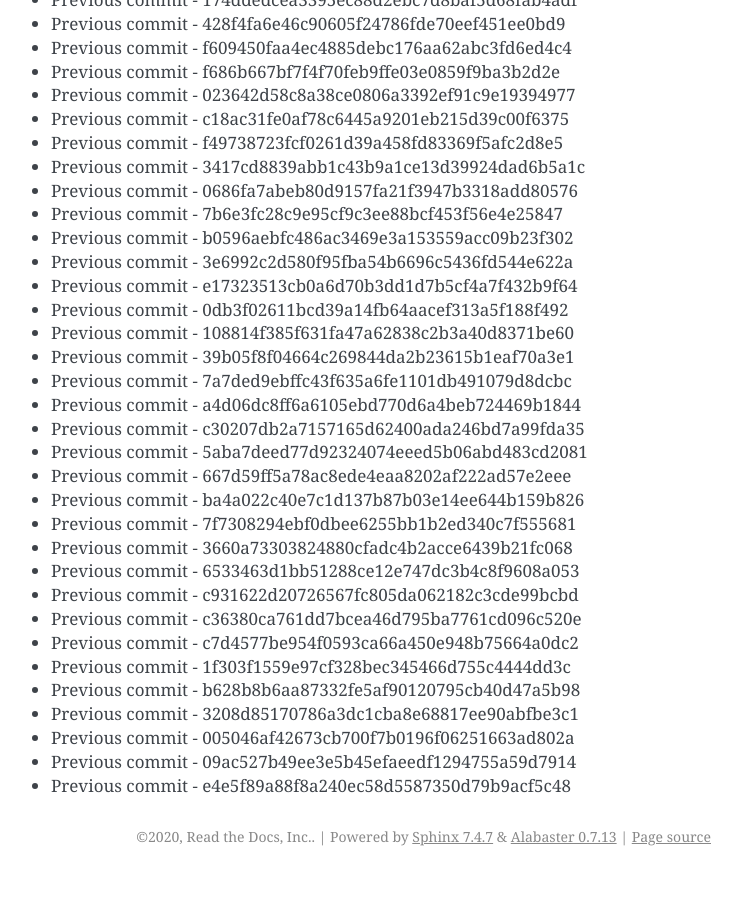
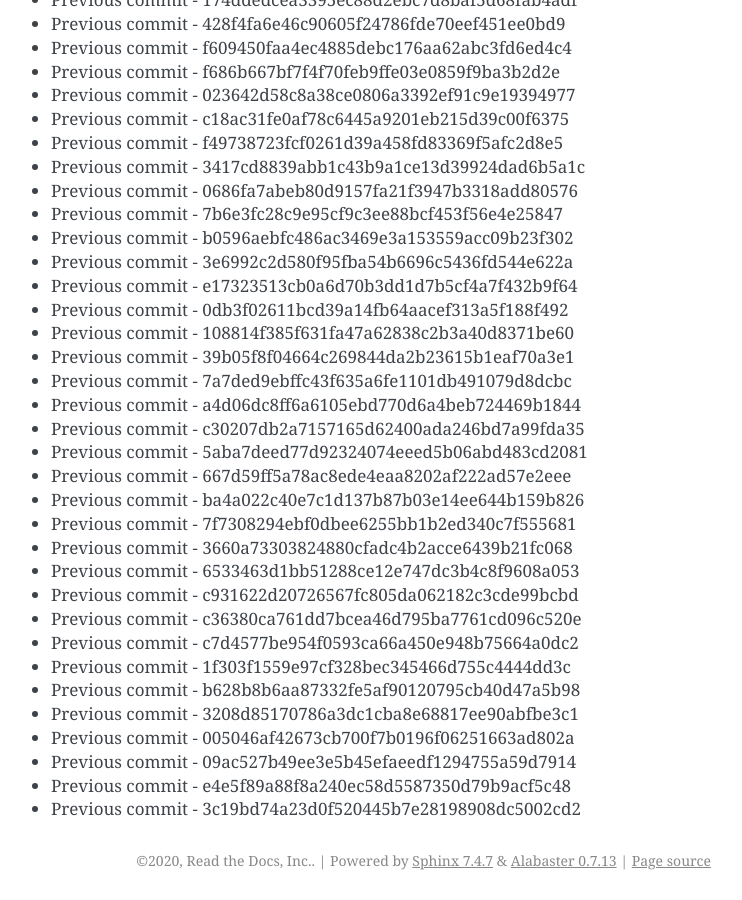
Before and after one commit to readthedocs/rtd-git-stresstest, a Sphinx documentation site: the page built from docs/updates.rst, in a window 1280 px wide and 900 px high, scrolled down 27284 px. Shown: the whole window, without its empty margins (399-1141 px from the left). Built offline with Sphinx 7.4.7, drawn with Linux system fonts in a browser that asks for light colours; before the commit the page ends 28160 px from its top, so only the background shows below that.

Commit message:
Generating commit from previous: 3c19bd74a23d0f520445b7e28198908dc5002cd2

```diff
--- a/docs/updates.rst
+++ b/docs/updates.rst
@@ -1178,3 +1178,4 @@ It can be tested for any performance characteristics.
 * Previous commit - 005046af42673cb700f7b0196f06251663ad802a
 * Previous commit - 09ac527b49ee3e5b45efaeedf1294755a59d7914
 * Previous commit - e4e5f89a88f8a240ec58d5587350d79b9acf5c48
+* Previous commit - 3c19bd74a23d0f520445b7e28198908dc5002cd2
```
